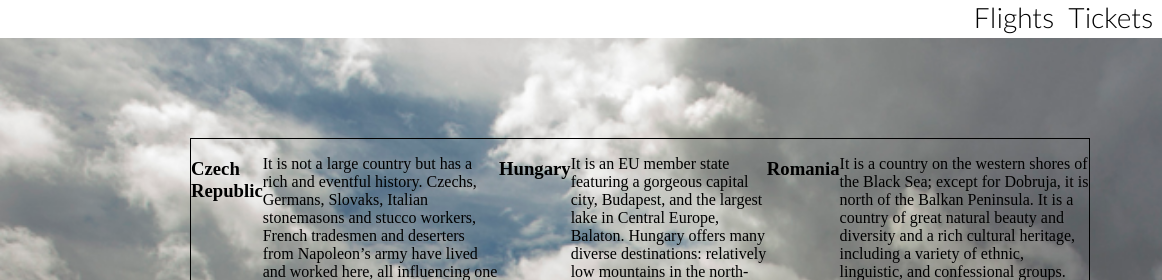
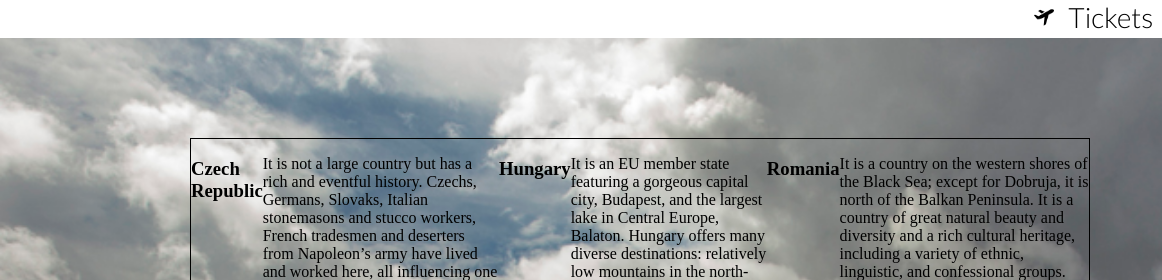
Before and after one commit to 0tkowalczyk/FinalProject-Try-No.2, a plain HTML site: page index.html in a window 1280 px wide. Shown: the top 280 px of the page, 0-1162 px from the left. Drawn offline with Linux system fonts and the light colour scheme.

Commit message:
Add files via upload

```diff
--- a/index.html
+++ b/index.html
@@ -14,7 +14,7 @@
 <body>
   <div class="topnav">
     <nav>
-      <a href="index.html">Flights</a>
+      <a href="index.html"><img id="user" src="plane.png"></a>
       <a href="#news">Tickets</a>
       <a href="signup.html"><img id="user" src="user_icon.png"></a>
       <a href="#about">About</a>
```
Also changed, not shown: plane.png (added).
